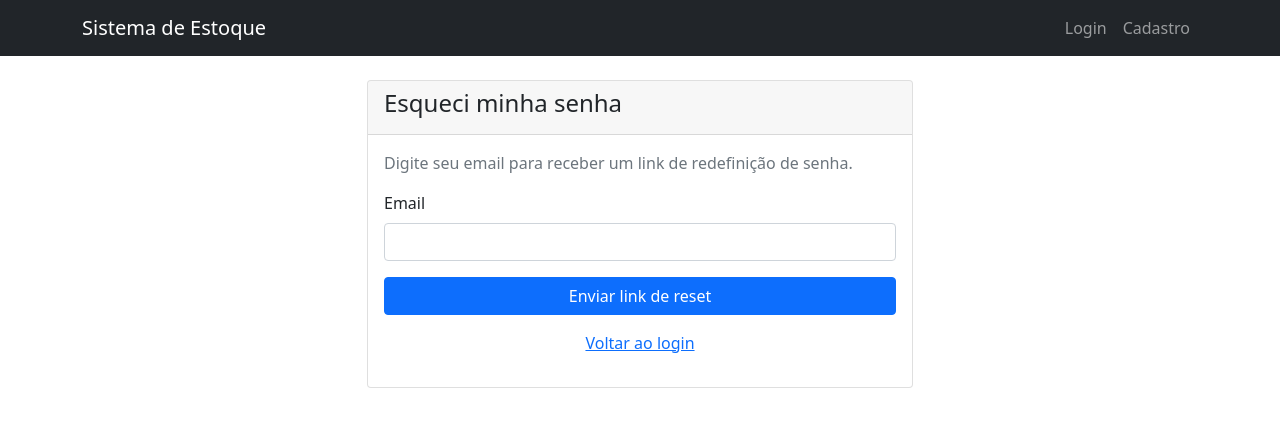
After one commit to V1ct0rOliveira/PFC, a Django app: page /esqueci_senha/ in a window 1280 px wide. The commit adds this page. Shown: the top 427 px of the page. Run offline with Django 5.2, Linux system fonts and the light colour scheme.

Commit message:
troca senha + senha forte

```diff
--- a/app/urls.py
+++ b/app/urls.py
@@ -11,6 +11,9 @@ urlpatterns = [
     path('cadastro_produto/', views.cadastro_produto, name='cadastro_produto'),
     path('estoque_geral/', views.estoque_geral, name='estoque_geral'),
     path('gerar_relatorio_pdf/', views.gerar_relatorio_pdf, name='gerar_relatorio_pdf'),
+    path('esqueci_senha/', views.esqueci_senha, name='esqueci_senha'),
+    path('verificar_token/', views.verificar_token, name='verificar_token'),
+    path('nova_senha/', views.nova_senha, name='nova_senha'),
 
     # URLs do sistema de estoque
     path('solicitar-produto/', views.solicitar_produto, name='solicitar_produto'),
--- a/app/views.py
+++ b/app/views.py
@@ -7,7 +7,28 @@ from django.http import HttpResponseForbidden
 from django.db import transaction
 from django.utils import timezone
 from django.db.models import Q
+from decouple import config
+import re
 from .models import CustomUser, Product, Solicitacao, Movimentacao, Saidas, Entradas  # Modelos personalizados da aplicação
+
+def validar_senha_forte(senha):
+    """Valida se a senha atende aos critérios de segurança"""
+    if len(senha) < 8:
+        return False, "A senha deve ter pelo menos 8 caracteres"
+
+    if not re.search(r'[A-Z]', senha):
+        return False, "A senha deve conter pelo menos uma letra maiúscula"
+
+    if not re.search(r'[a-z]', senha):
+        return False, "A senha deve conter pelo menos uma letra minúscula"
+
+    if not re.search(r'\d', senha):
+        return False, "A senha deve conter pelo menos um número"
+
+    if not re.search(r'[!@#$%^&*(),.?":{}|<>]', senha):
+        return False, "A senha deve conter pelo menos um caractere especial (!@#$%^&*(),.?\":{}|<>)"
+
+    return True, "Senha válida"
 
 def home(request):
     """View da página inicial do sistema"""
@@ -30,6 +51,12 @@ def cadastro(request):
         # Verifica se o usuário já existe
         if CustomUser.objects.filter(username=username).exists():
             messages.error(request, 'Usuário já existe')
+            return render(request, 'cadastro.html')
+
+        # Valida senha forte
+        senha_valida, mensagem = validar_senha_forte(password)
+        if not senha_valida:
+            messages.error(request, mensagem)
             return render(request, 'cadastro.html')
 
         # Cria novo usuário com nível de acesso padrão 'comum'
@@ -87,32 +114,6 @@ def dashboard(request):
     }
 
     return render(request, 'dashboard.html', context)
-
-def verify_2fa(request):
-    """View para verificação 2FA"""
-    if 'user_id' not in request.session:
-        return redirect('login')
-
-    user = CustomUser.objects.get(id=request.session['user_id'])
-
-    if request.method == 'POST':
-        action = request.POST.get('action')
-
-        if action == 'send_code':
-            messages.success(request, 'Código enviado para seu telefone!')
-            return render(request, 'verify_2fa.html', {'code_sent': True})
-
-        elif action == 'verify_code':
-            code = request.POST['code']
-            # Simulação de verificação (aceita qualquer código)
-            auth_login(request, user)
-            user.is_verified = True
-            user.save()
-            del request.session['user_id']
-            messages.success(request, 'Login realizado com sucesso!')
-            return redirect('dashboard')
-
-    return render(request, 'verify_2fa.html')
 
 def logout(request):
     """View para logout do usuário"""
@@ -178,6 +179,11 @@ def perfil(request):
         # Alterar senha se fornecida
         nova_senha = request.POST.get('nova_senha')
         if nova_senha:
+            # Valida senha forte
+            senha_valida, mensagem = validar_senha_forte(nova_senha)
+            if not senha_valida:
+                messages.error(request, mensagem)
+                return render(request, 'perfil.html')
             user.set_password(nova_senha)
 
         user.save()
@@ -288,6 +294,103 @@ def gerar_relatorio_pdf(request):
     # Gera PDF
     doc.build(elements)
     return response
+
+def esqueci_senha(request):
+    """View para solicitar reset de senha"""
+    if request.method == 'POST':
+        email = request.POST['email']
+
+        try:
+            user = CustomUser.objects.get(email=email)
+
+            # Gera token JWT simples (6 dígitos)
+            import random
+            token = str(random.randint(100000, 999999))
+
+            # Salva token na sessão
+            request.session['reset_token'] = token
+            request.session['reset_user_id'] = user.id
+            request.session['token_expires'] = (timezone.now() + timezone.timedelta(minutes=15)).timestamp()
+
+            # Envia email com token
+            from django.core.mail import send_mail
+
+            # Envia token por email
+            send_mail(
+                'Token de Reset - Sistema de Estoque',
+                f'Seu token para redefinir a senha é: {token}\n\nEste token expira em 15 minutos.',
+                config('DEFAULT_FROM_EMAIL', default='noreply@sistema.com'),
+                [email],
+                fail_silently=False,
+            )
+
+            messages.success(request, 'Token enviado para seu email!')
+            return redirect('verificar_token')
+
+        except CustomUser.DoesNotExist:
+            messages.error(request, 'Email não encontrado')
+
+    return render(request, 'esqueci_senha.html')
+
+def verificar_token(request):
+    """View para verificar token enviado por email"""
+    if 'reset_token' not in request.session:
+        messages.error(request, 'Sessão expirada. Solicite um novo token.')
+        return redirect('esqueci_senha')
+
+    # Verifica se token expirou
+    if timezone.now().timestamp() > request.session.get('token_expires', 0):
+        del request.session['reset_token']
+        del request.session['reset_user_id']
+        del request.session['token_expires']
+        messages.error(request, 'Token expirado. Solicite um novo token.')
+        return redirect('esqueci_senha')
+
+    if request.method == 'POST':
+        token_digitado = request.POST['token']
+
+        if token_digitado == request.session['reset_token']:
+            # Token correto, redireciona para nova senha
+            return redirect('nova_senha')
+        else:
+            messages.error(request, 'Token inválido')
+
+    return render(request, 'verificar_token.html')
+
+def nova_senha(request):
+    """View para definir nova senha após verificar token"""
+    if 'reset_token' not in request.session or 'reset_user_id' not in request.session:
+        messages.error(request, 'Sessão inválida. Inicie o processo novamente.')
+        return redirect('esqueci_senha')
+
+    if request.method == 'POST':
+        nova_senha = request.POST['nova_senha']
+        confirmar_senha = request.POST['confirmar_senha']
+
+        if nova_senha != confirmar_senha:
+            messages.error(request, 'Senhas não coincidem')
+            return render(request, 'nova_senha.html')
+
+        # Valida senha forte
+        senha_valida, mensagem = validar_senha_forte(nova_senha)
+        if not senha_valida:
+            messages.error(request, mensagem)
+            return render(request, 'nova_senha.html')
+
+        # Atualiza senha do usuário
+        user = CustomUser.objects.get(id=request.session['reset_user_id'])
+        user.set_password(nova_senha)
+        user.save()
+
+        # Limpa sessão
+        del request.session['reset_token']
+        del request.session['reset_user_id']
+        del request.session['token_expires']
+
+        messages.success(request, 'Senha alterada com sucesso!')
+        return redirect('login')
+
+    return render(request, 'nova_senha.html')
 
 @login_required
 def solicitar_produto(request):
--- a/requirements.txt
+++ b/requirements.txt
@@ -2,3 +2,4 @@ Django
 python-decouple
 psycopg2-binary
 reportlab
+PyJWT
--- /dev/null
+++ b/templates/esqueci_senha.html
@@ -0,0 +1,31 @@
+{% extends "base.html" %}
+
+{% block title %}Esqueci minha senha - Sistema de Estoque{% endblock %}
+
+{% block content %}
+<div class="row justify-content-center">
+    <div class="col-md-6">
+        <div class="card">
+            <div class="card-header">
+                <h4>Esqueci minha senha</h4>
+            </div>
+            <div class="card-body">
+                <p class="text-muted">Digite seu email para receber um link de redefinição de senha.</p>
+
+                <form method="POST">
+                    {% csrf_token %}
+                    <div class="mb-3">
+                        <label for="email" class="form-label">Email</label>
+                        <input type="email" class="form-control" id="email" name="email" required>
+                    </div>
+                    <button type="submit" class="btn btn-primary w-100">Enviar link de reset</button>
+                </form>
+
+                <div class="text-center mt-3">
+                    <p><a href="{% url 'login' %}">Voltar ao login</a></p>
+                </div>
+            </div>
+        </div>
+    </div>
+</div>
+{% endblock %}
--- a/templates/login.html
+++ b/templates/login.html
@@ -24,6 +24,7 @@
                 </form>
                 <div class="text-center mt-3">
                     <p>Não tem uma conta? <a href="{% url 'cadastro' %}">Cadastre-se</a></p>
+                    <p><a href="{% url 'esqueci_senha' %}">Esqueci minha senha</a></p>
                 </div>
             </div>
         </div>
--- a/templates/perfil.html
+++ b/templates/perfil.html
@@ -47,10 +47,6 @@
                             </div>
                         </div>
                     </div>
-                    <div class="mb-3">
-                        <label for="nova_senha" class="form-label">Nova Senha (deixe em branco para não alterar)</label>
-                        <input type="password" class="form-control" id="nova_senha" name="nova_senha">
-                    </div>
                     <button type="submit" class="btn btn-primary">Salvar Alterações</button>
                     <a href="{% url 'dashboard' %}" class="btn btn-secondary">Voltar</a>
                 </form>
```
Also changed, not shown: estoque_project/settings.py (+9 -0 lines), templates/cadastro.html (+10 -0 lines), templates/nova_senha.html (added, +39 -0 lines), templates/reset_senha.html (added, +29 -0 lines), templates/verificar_token.html (added, +32 -0 lines), README.md.
